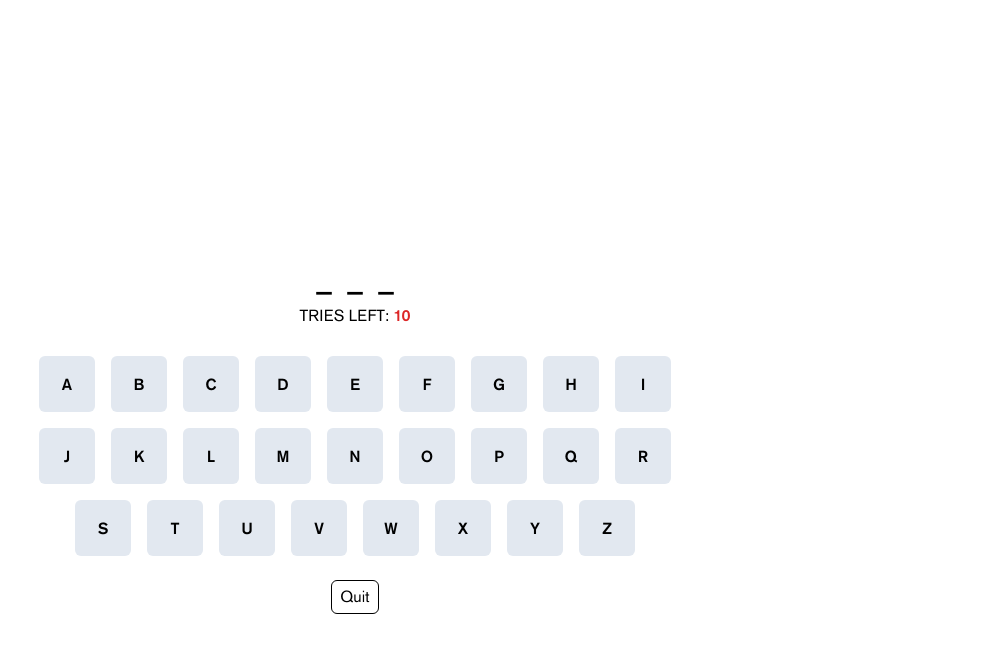
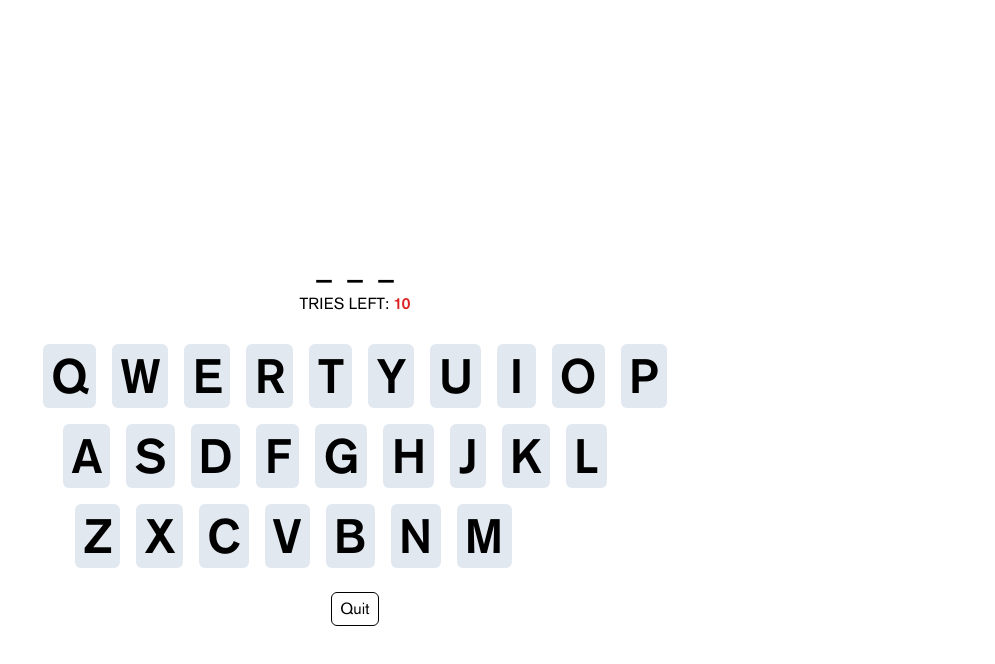
Before and after one commit to Denllar/hangman-game-ru, a website built with Vite: page index.html in a window 1280 px wide. Both pictures are taken after a click on the button "Start Game". Shown: the part 118-782 px from the top of the page, without its empty margins (285-1280 px from the left). Built offline with nearby package versions, Linux system fonts and the light colour scheme.

Commit message:
Update keyboard

```diff
--- a/src/css/style.css
+++ b/src/css/style.css
@@ -37,7 +37,7 @@
         @apply text-xl;
     }
     .button-primary {
-        @apply flex justify-center items-center bg-slate-200 dark:bg-indigo-500 enabled:hover:bg-slate-300 enabled:dark:hover:bg-indigo-400 disabled:opacity-20 disabled:cursor-not-allowed py-2 rounded-md font-medium px-5
+        @apply flex justify-center items-center bg-slate-200 dark:bg-indigo-500 enabled:hover:bg-slate-300 enabled:dark:hover:bg-indigo-400 disabled:opacity-20 disabled:cursor-not-allowed py-2 rounded-md font-medium px-5 m-1
     }
     .button-secondary {
         @apply border border-black rounded-md hover:bg-slate-100 dark:border-white dark:hover:bg-zinc-600;
@@ -50,11 +50,22 @@
     }
 
     .keyboard {
-        @apply max-w-2xl mt-5 flex justify-center flex-wrap;
+        @apply w-80 mt-5 md:w-auto flex flex-col justify-center;
     }
-
     .keyboard-button {
-        @apply w-10 h-10 sm:w-14 sm:h-14 m-1 sm:m-2
+        @apply text-2xl p-1 m-1 sm:text-3xl md:text-4xl md:p-2 md:m-2 lg:text-5xl
+    }
+    .keyboard-button-div1 {
+        @apply flex
+    }
+    #I {
+        @apply px-2 sm:px-2 md:px-3
+    }
+    .keyboard-button-div2 {
+        @apply flex pl-3 md:pl-4 xl:pl-5 2xl:pl-6
+    }
+    .keyboard-button-div3 {
+        @apply flex pl-6 md:pl-7 xl:pl-8 2xl:pl-14
     }
     .hangman-img{
         @apply w-32 h-32 sm:w-60 sm:h-60
--- a/src/js/consts.js
+++ b/src/js/consts.js
@@ -1,2 +1,5 @@
  export const WORDS = ['abc']
  export const KEYBOARDS_LETTERS = Array.from('ABCDEFGHIJKLMNOPQRSTUVWXYZ')
+ export const KEYBOARDS_LETTERS1 = Array.from('QWERTYUIOP')
+ export const KEYBOARDS_LETTERS2 = Array.from('ASDFGHJKL')
+ export const KEYBOARDS_LETTERS3 = Array.from('ZXCVBNM')
--- a/src/js/game.js
+++ b/src/js/game.js
@@ -1,4 +1,4 @@
-import { WORDS, KEYBOARDS_LETTERS } from "./consts";
+import { WORDS, KEYBOARDS_LETTERS1, KEYBOARDS_LETTERS2, KEYBOARDS_LETTERS3 } from "./consts";
 
 const gameDiv = document.getElementById("game");
 const logoH1 = document.getElementById("logo");
@@ -14,13 +14,18 @@ const createPlaceholdersHTML = () => {
   );
   return `<div id='placeholders' class='placeholders-wrapper'>${placeholdersHTML}</div>`;
 };
+
 const createKeyboard = () => {
   const keyboard = document.createElement("div");
   keyboard.classList.add("keyboard");
   keyboard.id = "keyboard";
 
-  const keyboardHTML = KEYBOARDS_LETTERS.reduce((acc, curr, i) =>acc + `<button id="${curr}" class="button-primary keyboard-button">${curr}</button>`,"");
-  keyboard.innerHTML = keyboardHTML;
+  const keyboardHTML1 = KEYBOARDS_LETTERS1.reduce((acc, curr, i) =>acc + `<button id="${curr}" class="button-primary keyboard-button">${curr}</button>`,"");
+  const keyboardHTML2 = KEYBOARDS_LETTERS2.reduce((acc, curr, i) =>acc + `<button id="${curr}" class="button-primary keyboard-button">${curr}</button>`,"");
+  const keyboardHTML3 = KEYBOARDS_LETTERS3.reduce((acc, curr, i) =>acc + `<button id="${curr}" class="button-primary keyboard-button">${curr}</button>`,"");
+  keyboard.innerHTML += `<div class="keyboard-button-div1 ">${keyboardHTML1}</div>`;
+  keyboard.innerHTML += `<div class="keyboard-button-div2">${keyboardHTML2}</div>`;
+  keyboard.innerHTML += `<div class="keyboard-button-div3">${keyboardHTML3}</div>`;
   return keyboard;
 };
 
```
Also changed, not shown: src/js/counter.js (deleted).
